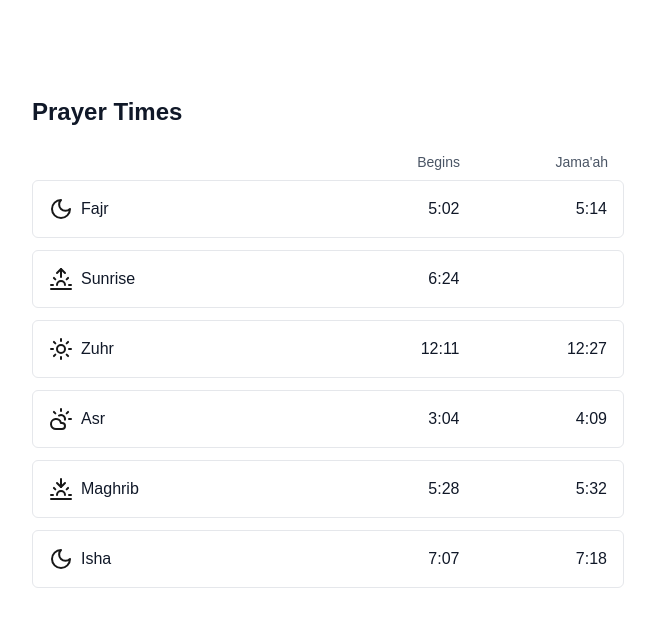
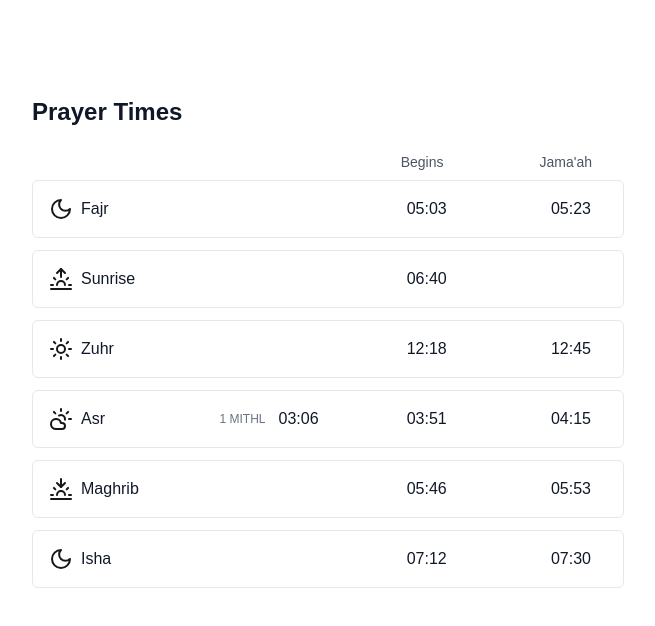
Before and after one commit to HassanNazmul/salah-time, a Next.js app: page / in a window 1280 px wide. Shown: the top 626 px of the page, without its empty margins (0-655 px from the left). Built offline with nearby package versions, Linux system fonts and the light colour scheme.

Commit message:
Enhance TimeTable and TimeCard components to support additional Asr prayer details and improve time formatting

```diff
--- a/src/components/TimeTable.tsx
+++ b/src/components/TimeTable.tsx
@@ -19,16 +19,28 @@ const TimeTable = () => {
     { name: 'Fajr', begins: todayPrayers?.Fajr?.Begins, jamaah: todayPrayers?.Fajr?.['Jama\'ah'], icon: <Moon className="w-6 h-6" /> },
     { name: 'Sunrise', begins: todayPrayers?.Sunrise, jamaah: null, icon: <Sunrise className="w-6 h-6" /> },
     { name: 'Zuhr', begins: todayPrayers?.Zuhr?.Begins, jamaah: todayPrayers?.Zuhr?.['Jama\'ah'], icon: <Sun className="w-6 h-6" /> },
-    { name: 'Asr', begins: todayPrayers?.Asr?.Begins, jamaah: todayPrayers?.Asr?.['Jama\'ah'], icon: <CloudSun className="w-6 h-6" /> },
+    {
+      name: 'Asr',
+      begins: todayPrayers?.Asr?.Begins,
+      jamaah: todayPrayers?.Asr?.['Jama\'ah'],
+      icon: <CloudSun className="w-6 h-6" />,
+      mithl1: todayPrayers?.Asr?.['1 Mithl'] || undefined,
+      mithl2: todayPrayers?.Asr?.['2 Mithl'] || undefined,
+      isAsr: true
+    },
     { name: 'Maghrib', begins: todayPrayers?.Maghrib?.Begins, jamaah: todayPrayers?.Maghrib?.['Jama\'ah'], icon: <Sunset className="w-6 h-6" /> },
     { name: 'Isha', begins: todayPrayers?.Isha?.Begins, jamaah: todayPrayers?.Isha?.['Jama\'ah'], icon: <Moon className="w-6 h-6" /> },
   ];
 
   const formatTime = (time: number | undefined) => {
     if (!time) return 'N/A';
+
+    // Convert decimal time to hours and minutes
     const hours = Math.floor(time);
-    const minutes = Math.round((time - hours) * 60);
-    return `${hours}:${minutes.toString().padStart(2, '0')}`;
+    // Convert decimal part to minutes (e.g., 0.21 means 21 minutes)
+    const minutes = Math.round((time % 1) * 100);
+
+    return `${hours.toString().padStart(2, '0')}:${minutes.toString().padStart(2, '0')}`;
   };
 
   return (
@@ -37,8 +49,8 @@ const TimeTable = () => {
       <div className="space-y-3">
         <div className="flex items-center gap-4 px-4 mb-2">
           <div className="w-1/2"></div>
-          <div className="w-1/4 text-right text-sm font-medium text-gray-600">Begins</div>
-          <div className="w-1/4 text-right text-sm font-medium text-gray-600">Jama'ah</div>
+          <div className="w-1/4 text-right pr-4 text-sm font-medium text-gray-600">Begins</div>
+          <div className="w-1/4 text-right pr-4 text-sm font-medium text-gray-600">Jama'ah</div>
         </div>
         {prayerTimes.map((prayer) => (
           <TimeCard
@@ -50,7 +62,10 @@ const TimeTable = () => {
               </div>
             }
             timeBegins={formatTime(prayer.begins)}
-            timeJamaah={prayer.jamaah ? formatTime(prayer.jamaah) : ''}
+            timeJamaah={prayer.jamaah ? formatTime(prayer.jamaah) : undefined}
+            mithl1={prayer.mithl1 ? formatTime(prayer.mithl1) : undefined}
+            mithl2={prayer.mithl2 ? formatTime(prayer.mithl2) : undefined}
+            isAsr={prayer.isAsr}
           />
         ))}
       </div>
--- a/src/components/cards/TimeCards.tsx
+++ b/src/components/cards/TimeCards.tsx
@@ -4,19 +4,43 @@ interface TimeCardProps {
     salahName: React.ReactNode;
     timeBegins: React.ReactNode;
     timeJamaah: React.ReactNode;
+    mithl1?: React.ReactNode;
+    mithl2?: React.ReactNode;
+    isAsr?: boolean;
 }
 
 const TimeCard: React.FC<TimeCardProps> = ({
   salahName,
   timeBegins,
   timeJamaah,
+  mithl1,
+  mithl2,
+  isAsr = false,
 }) => {
+  if (isAsr && mithl1 && mithl2) {
+    return (
+      <div className="w-full p-4 border border-gray-200 rounded-md bg-white">
+        <div className="flex items-center gap-4">
+          <div className="w-1/4 flex items-center">{salahName}</div>
+          {/* <div className="w-1/4 text-right text-gray-900">{mithl1}</div> */}
+          <div className="w-1/4 flex items-center justify-end gap-2">
+            <span className="text-xs text-gray-500">1 MITHL</span>
+            <span className="text-gray-900 min-w-[45px] text-right">{mithl1}</span>
+          </div>
+          <div className="w-1/4 text-right pr-4 text-gray-900">{mithl2}</div>
+          <div className="w-1/4 text-right pr-4 text-gray-900">{timeJamaah}</div>
+        </div>
+      </div>
+    );
+  }
+
   return (
     <div className="w-full p-4 border border-gray-200 rounded-md bg-white">
       <div className="flex items-center gap-4">
-        <div className="w-1/2 flex items-center">{salahName}</div>
-        <div className="w-1/4 text-right text-gray-900">{timeBegins}</div>
-        <div className="w-1/4 text-right text-gray-900">{timeJamaah}</div>
+        <div className="w-1/4 flex items-center">{salahName}</div>
+        <div className="w-1/4 flex items-center"></div>
+        <div className="w-1/4 text-right pr-4 text-gray-900">{timeBegins}</div>
+        <div className="w-1/4 text-right pr-4 text-gray-900">{timeJamaah}</div>
       </div>
     </div>
   );
```
